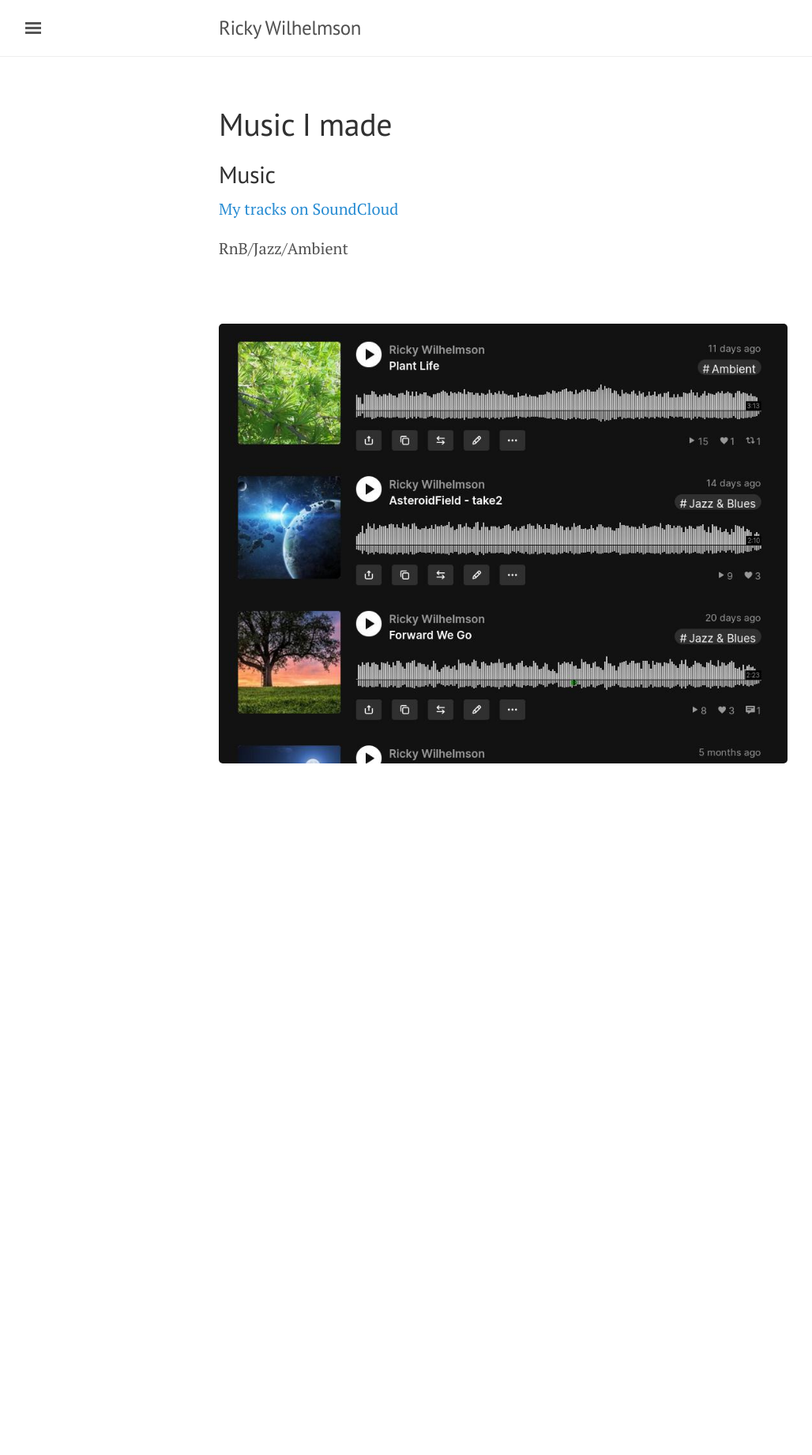
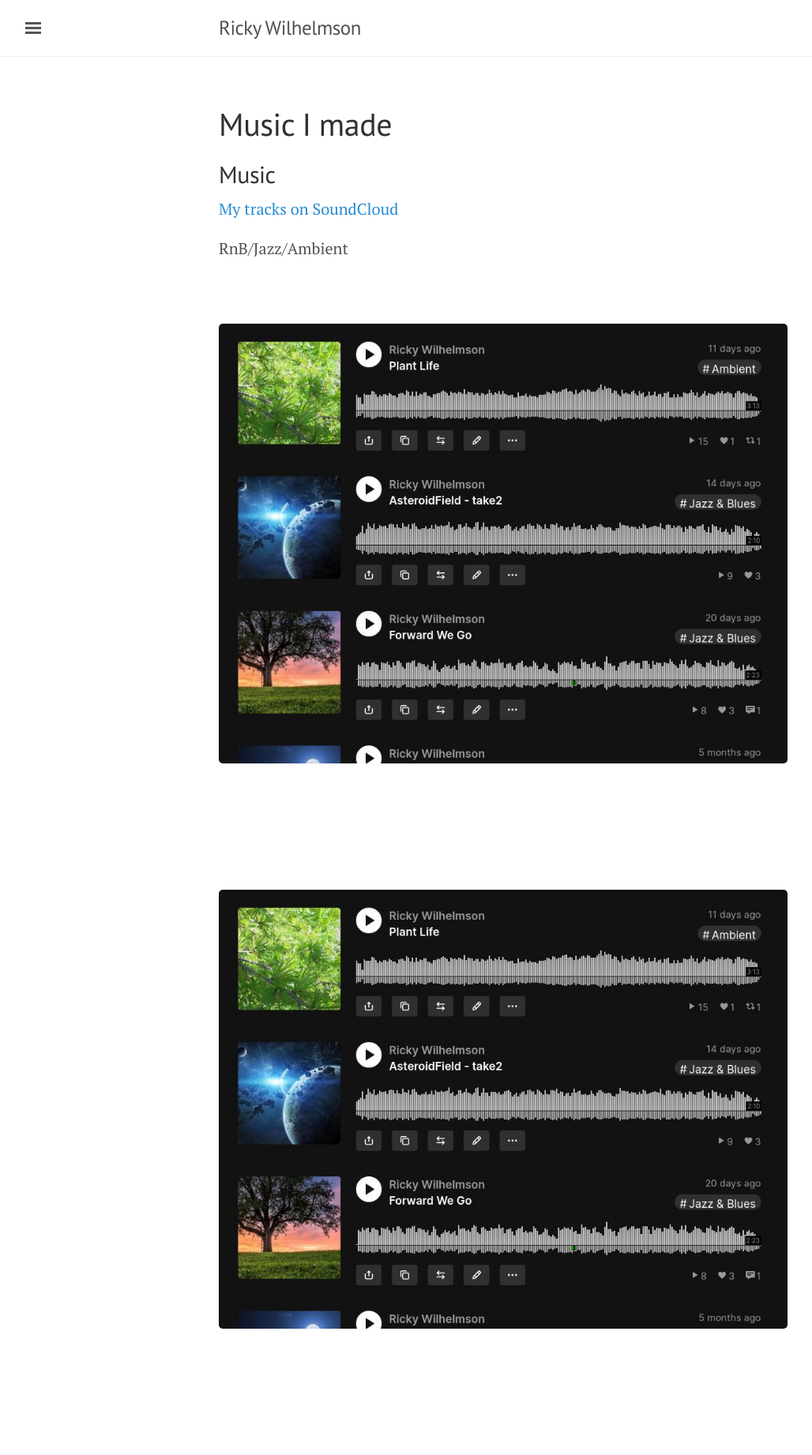
Before and after one commit to SOSTaler/sostaler.github.io, a Jekyll site: the page built from MyMusic.md, in a window 1280 px wide. Shown: the whole page at 79% size, without its empty margins (3-1031 px from the left). Built offline with Jekyll 4.4.1, drawn with Linux system fonts in a browser that asks for light colours; comment, search, counter and statistics services are not loaded; before the commit the page ends 1127 px from its top, so only the background shows below that.

Commit message:
Update MyMusic.md

```diff
--- a/MyMusic.md
+++ b/MyMusic.md
@@ -14,3 +14,8 @@ RnB/Jazz/Ambient
 <br><br>
 ![Music](/pic/tracks-rw-Screenshot.jpg "Music")
 <br><br>
+
+
+<br><br>
+[![Music](/pic/tracks-rw-Screenshot.jpg "Music")](https://soundcloud.com/rickywilhelmson/tracks)
+<br><br>
```
